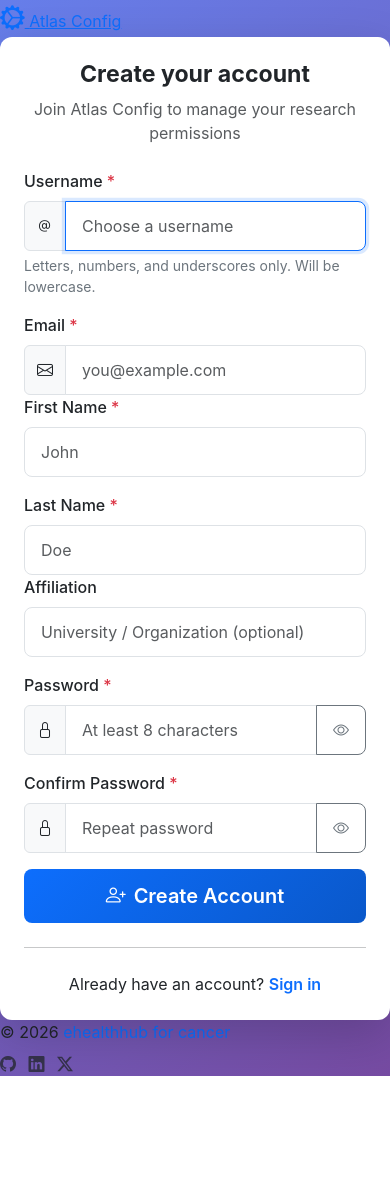
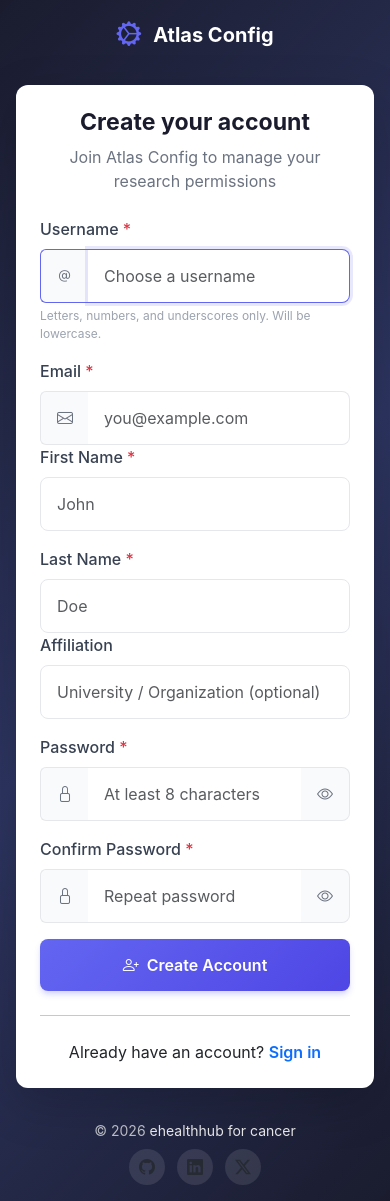
Before and after one commit to eHealthHub4Cancer/atlas_admin, a Django app: page /signup/ in a window 390 px wide. Before the commit the page ends 1076 px from the top, so only its background shows below. Run offline with Django 5.2, Linux system fonts and the light colour scheme; parts of the project's set-up code (start-up, migrations or seed data) failed here and were passed over; some libraries are stand-ins or nearby versions.

Commit message:
Modernize auth page styling with professional design
- Dark gradient background with centered card layout
- Modern form inputs with focus states and icons
- Gradient primary buttons with hover effects
- Proper auth-wrapper, auth-header, auth-footer styling
- Wide container variant for signup form
- Social links with hover animations
- Responsive design for mobile devices

https://claude.ai/code/session_01V7yDMQejEHhNuhi5DYMzgM

```diff
--- a/static/css/style.css
+++ b/static/css/style.css
@@ -40,37 +40,267 @@ body {
    Authentication Pages
    ----------------------------------------------------------------------------- */
 .auth-page {
-    background: linear-gradient(135deg, #667eea 0%, #764ba2 100%);
+    background: linear-gradient(135deg, #1a1c2e 0%, #2d3561 50%, #1a1c2e 100%);
     min-height: 100vh;
+    display: flex;
+    align-items: center;
+    justify-content: center;
+    padding: 2rem 1rem;
+}
+
+.auth-wrapper {
+    width: 100%;
+    max-width: 440px;
+    margin: 0 auto;
 }
 
 .auth-container {
-    min-height: 100vh;
+    width: 100%;
+}
+
+.auth-header {
+    text-align: center;
+    margin-bottom: 2rem;
+}
+
+.auth-brand {
+    display: inline-flex;
+    align-items: center;
+    gap: 0.75rem;
+    color: #fff;
+    text-decoration: none;
+    font-size: 1.5rem;
+    font-weight: 700;
+    transition: opacity 0.2s;
+}
+
+.auth-brand:hover {
+    color: #fff;
+    opacity: 0.9;
+}
+
+.auth-brand i {
+    font-size: 2rem;
+    color: #6366f1;
 }
 
 .auth-card {
+    background: #fff;
+    border: none;
     border-radius: 1rem;
+    box-shadow: 0 25px 50px -12px rgba(0, 0, 0, 0.4);
     overflow: hidden;
+}
+
+.auth-card .card-body {
+    padding: 2.5rem;
 }
 
 .auth-card .card-header {
     background: linear-gradient(135deg, var(--primary-color) 0%, var(--primary-dark) 100%);
+    border-bottom: none;
+    padding: 1.5rem 2rem;
 }
 
-.auth-card .form-control {
-    padding: 0.75rem 1rem;
-    border-radius: 0.5rem;
+.auth-card h1 {
+    color: #1a1c2e;
+    margin-bottom: 0.5rem;
 }
 
-.auth-card .form-control:focus {
-    border-color: var(--primary-color);
-    box-shadow: 0 0 0 0.2rem rgba(13, 110, 253, 0.15);
+.auth-card .text-muted {
+    color: #6b7280 !important;
 }
 
-.auth-card .btn-primary {
-    padding: 0.75rem 1.5rem;
+/* Form Styling */
+.auth-form .form-label {
+    font-weight: 500;
+    color: #374151;
+    margin-bottom: 0.5rem;
+}
+
+.auth-form .form-control {
+    padding: 0.875rem 1rem;
+    border-radius: 0.5rem;
+    border: 1.5px solid #e5e7eb;
+    font-size: 1rem;
+    transition: all 0.2s ease;
+}
+
+.auth-form .form-control:focus {
+    border-color: #6366f1;
+    box-shadow: 0 0 0 3px rgba(99, 102, 241, 0.15);
+}
+
+.auth-form .form-control.is-invalid {
+    border-color: #ef4444;
+}
+
+.auth-form .form-control.is-invalid:focus {
+    box-shadow: 0 0 0 3px rgba(239, 68, 68, 0.15);
+}
+
+.auth-form .input-group {
+    position: relative;
+}
+
+.auth-form .input-group .input-group-text {
+    background: #f9fafb;
+    border: 1.5px solid #e5e7eb;
+    border-right: none;
+    color: #6b7280;
+    padding: 0.875rem 1rem;
+}
+
+.auth-form .input-group .form-control {
+    border-left: none;
+}
+
+.auth-form .input-group .form-control:focus {
+    border-left: none;
+}
+
+.auth-form .input-group:focus-within .input-group-text {
+    border-color: #6366f1;
+}
+
+.auth-form .input-group .btn-outline-secondary {
+    border: 1.5px solid #e5e7eb;
+    border-left: none;
+    color: #6b7280;
+    background: #f9fafb;
+}
+
+.auth-form .input-group .btn-outline-secondary:hover {
+    background: #e5e7eb;
+    color: #374151;
+}
+
+.auth-form .input-group:focus-within .btn-outline-secondary {
+    border-color: #6366f1;
+}
+
+.auth-form .btn-primary {
+    background: linear-gradient(135deg, #6366f1 0%, #4f46e5 100%);
+    border: none;
+    padding: 0.875rem 1.5rem;
     border-radius: 0.5rem;
     font-weight: 600;
+    font-size: 1rem;
+    transition: all 0.2s ease;
+    box-shadow: 0 4px 6px -1px rgba(99, 102, 241, 0.3);
+}
+
+.auth-form .btn-primary:hover {
+    background: linear-gradient(135deg, #4f46e5 0%, #4338ca 100%);
+    transform: translateY(-1px);
+    box-shadow: 0 6px 10px -1px rgba(99, 102, 241, 0.4);
+}
+
+.auth-form .btn-primary:active {
+    transform: translateY(0);
+}
+
+.auth-form hr {
+    border-color: #e5e7eb;
+    margin: 1.5rem 0;
+}
+
+.auth-form .invalid-feedback {
+    font-size: 0.8125rem;
+    margin-top: 0.375rem;
+}
+
+/* Auth Footer */
+.auth-footer {
+    text-align: center;
+    margin-top: 2rem;
+    color: rgba(255, 255, 255, 0.7);
+    font-size: 0.875rem;
+}
+
+.auth-footer a {
+    color: rgba(255, 255, 255, 0.9);
+}
+
+.auth-footer a:hover {
+    color: #fff;
+}
+
+.auth-footer .social-links a {
+    display: inline-flex;
+    align-items: center;
+    justify-content: center;
+    width: 36px;
+    height: 36px;
+    border-radius: 50%;
+    background: rgba(255, 255, 255, 0.1);
+    color: rgba(255, 255, 255, 0.8);
+    transition: all 0.2s;
+    font-size: 1rem;
+}
+
+.auth-footer .social-links a:hover {
+    background: rgba(255, 255, 255, 0.2);
+    color: #fff;
+    transform: translateY(-2px);
+}
+
+/* Alerts in auth pages */
+.auth-card .alert {
+    border-radius: 0.5rem;
+    border: none;
+    font-size: 0.875rem;
+}
+
+.auth-card .alert-danger {
+    background-color: #fef2f2;
+    color: #991b1b;
+}
+
+.auth-card .alert-success {
+    background-color: #f0fdf4;
+    color: #166534;
+}
+
+/* Wide container for signup form */
+.auth-container-wide {
+    max-width: 540px;
+}
+
+.auth-wrapper:has(.auth-container-wide) {
+    max-width: 540px;
+}
+
+/* Form text helper */
+.auth-form .form-text {
+    font-size: 0.75rem;
+    color: #9ca3af;
+    margin-top: 0.25rem;
+}
+
+/* Responsive */
+@media (max-width: 768px) {
+    .auth-container-wide {
+        max-width: 100%;
+    }
+
+    .auth-wrapper:has(.auth-container-wide) {
+        max-width: 100%;
+    }
+}
+
+@media (max-width: 576px) {
+    .auth-page {
+        padding: 1rem;
+    }
+
+    .auth-card .card-body {
+        padding: 1.5rem;
+    }
+
+    .auth-brand {
+        font-size: 1.25rem;
+    }
 }
 
 /* -----------------------------------------------------------------------------
```
